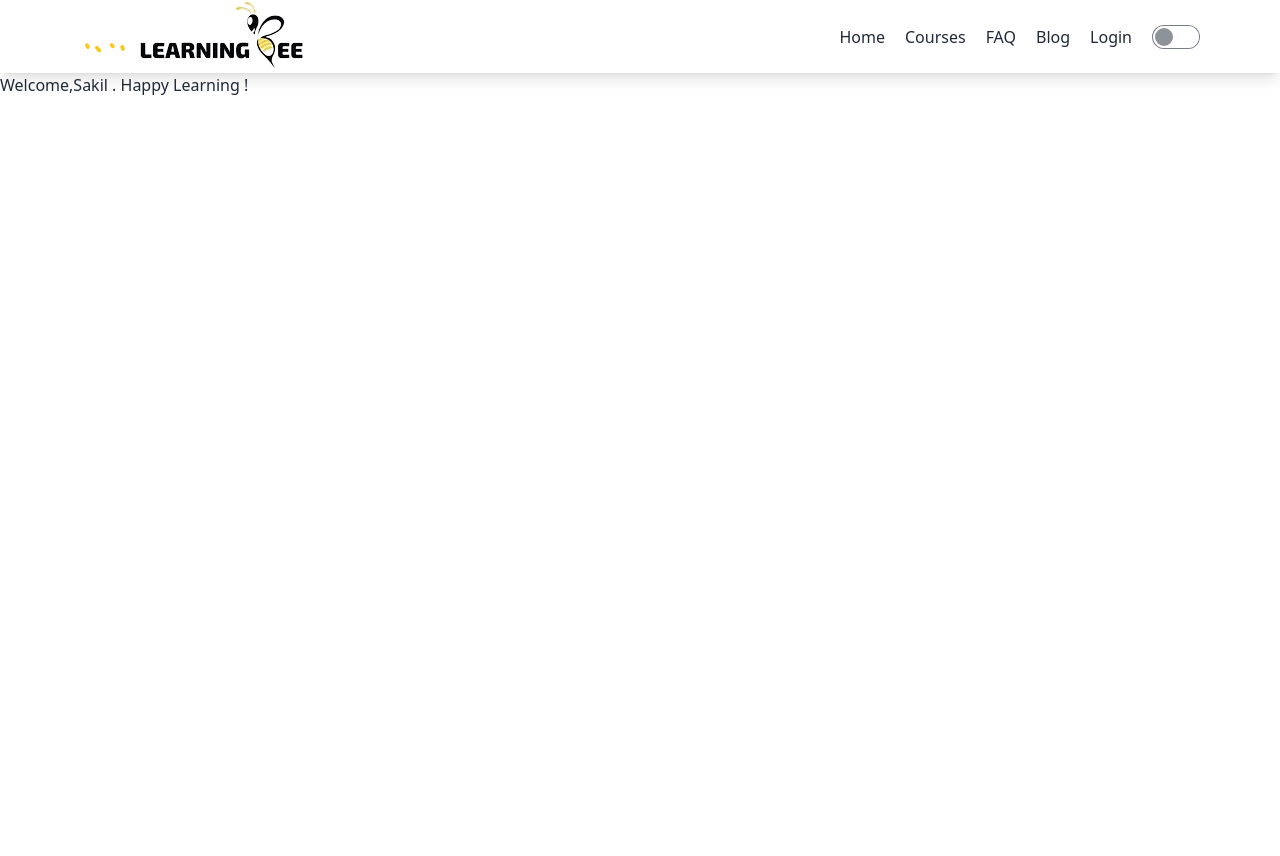
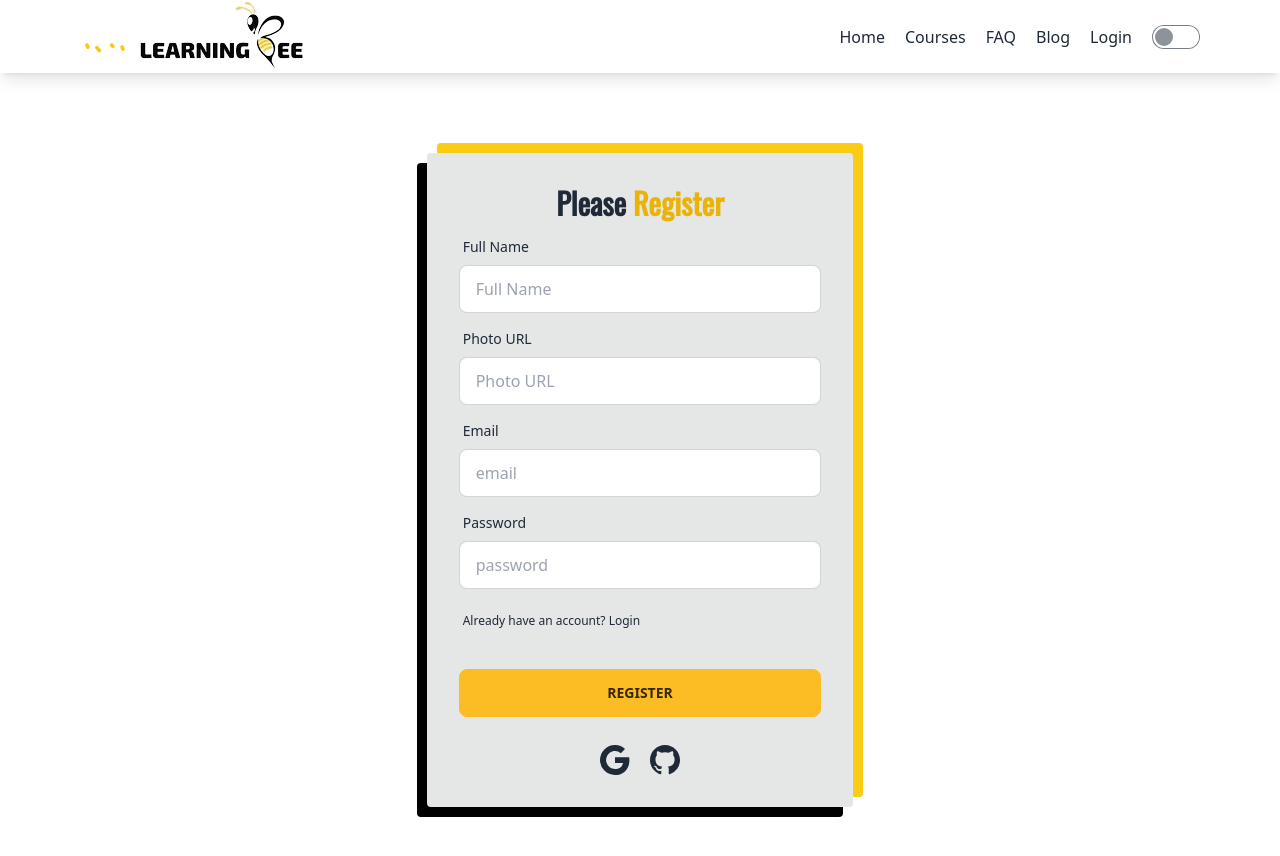
Before and after one commit to SalmaLisa/learning-bee, a React (Create React App) app: page /register in a window 1280 px wide. Shown: the top 856 px of the page. Before the commit the page ends 800 px from the top, so only its background shows below. Built offline with nearby package versions, Linux system fonts and the light colour scheme; no server answers.

Commit message:
authentication done

```diff
--- a/src/components/UserNav.js
+++ b/src/components/UserNav.js
@@ -1,13 +1,39 @@
-import React, { useContext } from 'react';
-import { AuthContext } from '../Contexts/UserContext';
+import React, { useContext } from "react";
+import { AuthContext } from "../Contexts/UserContext";
+import { FaUser } from "react-icons/fa";
 
 const UserNav = () => {
   const { user } = useContext(AuthContext);
   return (
-    <div className=''>
-      <div>Welcome,{user} . Happy Learning !</div>
-      <div></div>
-    </div>
+    <>
+      {user?.uid &&
+      <div className="flex justify-between items-center px-20 py-4 shadow">
+      <div>
+        <p className="italic font-semibold ml-20">
+        Hello
+         <span className="font-bold text-yellow-500 text-xl"> {(user?.displayName)?.toUpperCase()}</span> !! Welcome to Learning Bee . Wish you Happy Learning !
+        </p>
+      </div>
+      <div className="flex items-center">
+        <p  className="font-bold mr-2">{user?.email}</p>
+        {user?.photoURL ?
+          <div className=" tooltip tooltip-right" data-tip="User">
+              <div className="avatar online ">
+        <div className="w-12 rounded-full">
+          <img src={user.photoURL} alt=""/>
+        </div>
+      </div>
+      </div>
+          :
+          <div className="tooltip tooltip-right" data-tip="User">
+             <button className="p-2 rounded-full border-black border">
+            <FaUser className="text-xl" />
+        </button>
+         </div>
+        }
+      </div>
+    </div>}
+    </>
   );
 };
 
--- a/src/index.js
+++ b/src/index.js
@@ -9,7 +9,7 @@ import UserContext from './Contexts/UserContext';
 const root = ReactDOM.createRoot(document.getElementById('root'));
 root.render(
   <UserContext>
-    <Toaster />
+    <Toaster  position="top-center"/>
     <App />
   </UserContext>
 );
--- a/src/pages/CourseDetails.js
+++ b/src/pages/CourseDetails.js
@@ -5,7 +5,7 @@ import { MdDownload } from 'react-icons/md';
 
 const CourseDetails = () => {
   const courseDetails = useLoaderData();
-  const { _id,title, img, desc,Price, rating } = courseDetails;
+  const { title, img, desc,Price, rating } = courseDetails;
   console.log(courseDetails);
   // Function will execute on click of button
   const onButtonClick = () => {
--- a/src/pages/Login.js
+++ b/src/pages/Login.js
@@ -1,53 +1,101 @@
-import React, { useState } from 'react';
-import { Link } from 'react-router-dom';
-import '../styles/courses.css'
+import React, { useContext} from "react";
+import { Link, useLocation, useNavigate } from "react-router-dom";
+import "../styles/courses.css";
+import { BsGoogle, BsGithub } from "react-icons/bs";
+import { AuthContext } from "../Contexts/UserContext";
+import toast from "react-hot-toast";
 
 const Login = () => {
-  const [email, setEmail] = useState('');
-  const [password, setPassword] = useState('');
-  const [error, setError] = useState('');
+  const { handleLogin, googleSignIn, gitHubSignIn } = useContext(AuthContext);
+  const location = useLocation();
+  const navigate= useNavigate()
+  const from = location.state.from.pathName || '/';
   const handleFormSubmit = (e) => {
-    e.preventDefault()
+    e.preventDefault();
     const form = e.target;
     const email = form.email.value;
     const password = form.password.value;
 
-    if (password.length < 6) {
-      setError('Password must be at least 6 characters.')
+    //handle User Login
+    handleLogin(email, password)
+    .then((userCredential) => {
+      const user = userCredential.user;
+      toast.success("Successfully logged in");
+      console.log(user);
+      form.reset();
+      navigate(from,{replace:true})
+    })
+    .catch((error) => {
+      toast.error(error.message);
+      console.error(error);
+    });
+  };
+  const handleGoogleSignIn = () => {
+    googleSignIn()
+      .then(() => { })
+    .catch(error=>console.log(error))
   }
-    else {
-      setError('')
-    }
-    form.reset()
-
-
+  const handleGithubSignIn = () => {
+    gitHubSignIn()
+      .then(() => {})
+    .catch(error=>console.log(error))
   }
   return (
-    <form onSubmit={handleFormSubmit} className="card-body lg:w-1/3 mx-auto px-30 bg-base-300 shadow-layer rounded mt-20">
-      <h1 style={{ fontFamily: "'Oswald', sans-serif" }} className='text-3xl font-semibold text-center'>Please <span className='text-yellow-500'>Login</span></h1>
+    <form
+      onSubmit={handleFormSubmit}
+      className="card-body lg:w-1/3 mx-auto px-30 bg-base-300 shadow-layer rounded my-20"
+    >
+      <h1
+        style={{ fontFamily: "'Oswald', sans-serif" }}
+        className="text-3xl font-semibold text-center"
+      >
+        Please <span className="text-yellow-500">Login</span>
+      </h1>
       <div className="form-control">
         <label className="label">
           <span className="label-text">Email</span>
         </label>
-          <input type="text" name='email' placeholder="email" className="input input-bordered" required/>
+        <input
+          type="email"
+          name="email"
+          placeholder="email"
+          className="input input-bordered"
+          required
+        />
       </div>
       <div className="form-control">
         <label className="label">
           <span className="label-text">Password</span>
         </label>
-          <input type="text" name='password' placeholder="password" className="input input-bordered" required/>
+        <input
+          type="password"
+          name="password"
+          placeholder="password"
+          className="input input-bordered"
+          required
+        />
         <label className="label">
-          {error && <small className='text-red-600'>{error}</small>}
+          <Link className="label-text-alt link link-hover">
+            Forgot password?
+          </Link>
         </label>
         <label className="label">
-            <Link className="label-text-alt link link-hover">Forgot password?</Link>
+          <Link to='/register' className="label-text-alt link link-hover">
+            New to this site ? Create an account
+          </Link>
         </label>
       </div>
-      <div>
 
-      </div>
       <div className="form-control mt-6">
         <button className="btn btn-warning">Login</button>
+      </div>
+      <div className="flex text-3xl justify-center mt-5">
+        <button onClick={handleGoogleSignIn}>
+          <BsGoogle />
+        </button>
+        <button onClick={handleGithubSignIn}>
+          <BsGithub className="ml-5" />
+        </button>
       </div>
     </form>
   );
--- a/src/pages/Register.js
+++ b/src/pages/Register.js
@@ -1,9 +1,145 @@
-import React from 'react';
+import React, { useContext, useState } from "react";
+import { Link } from "react-router-dom";
+import "../styles/courses.css";
+import { BsGoogle, BsGithub } from "react-icons/bs";
+import { AuthContext } from "../Contexts/UserContext";
+import toast from "react-hot-toast";
 
 const Register = () => {
+  const [error, setError] = useState("");
+  const { createUser, updateUserInfo, googleSignIn ,gitHubSignIn } = useContext(AuthContext);
+  const handleFormSubmit = (e) => {
+    e.preventDefault();
+    const form = e.target;
+    const name = form.name.value;
+    const photoURL = form.photoURL.value;
+    const email = form.email.value;
+    const password = form.password.value;
+
+    if (password.length < 8) {
+      setError("Password must be at least 8 characters.");
+      return;
+    } else {
+      setError("");
+    }
+
+    //create user
+    createUser(email, password)
+      .then((userCredential) => {
+        const user = userCredential.user;
+        toast.success("User is successfully created");
+        console.log(user);
+        updateUserNameAndPhoto();
+        form.reset();
+      })
+      .catch((error) => {
+        toast.error(error.message);
+        console.error(error);
+      });
+
+    //update users name and photo
+    const updateUserNameAndPhoto = () => {
+      updateUserInfo(name, photoURL)
+        .then(() => {})
+        .catch((error) => {
+          console.log(error);
+        });
+    };
+  };
+
+  //google sign in
+  const handleGoogleSignIn = () => {
+    googleSignIn()
+      .then(() => { })
+    .catch(error=>console.log(error))
+  }
+
+  //github sign in
+  const handleGithubSignIn = () => {
+    gitHubSignIn()
+      .then(() => {})
+    .catch(error=>console.log(error))
+  }
   return (
     <div>
+      <form
+        onSubmit={handleFormSubmit}
+        className="card-body lg:w-1/3 mx-auto px-30 bg-base-300 shadow-layer rounded my-20"
+      >
+        <h1
+          style={{ fontFamily: "'Oswald', sans-serif" }}
+          className="text-3xl font-semibold text-center"
+        >
+          Please <span className="text-yellow-500">Register</span>
+        </h1>
+        <div className="form-control">
+          <label className="label">
+            <span className="label-text">Full Name</span>
+          </label>
+          <input
+            type="text"
+            name="name"
+            placeholder="Full Name"
+            className="input input-bordered"
+            required
+          />
+        </div>
+        <div className="form-control">
+          <label className="label">
+            <span className="label-text">Photo URL</span>
+          </label>
+          <input
+            type="text"
+            name="photoURL"
+            placeholder="Photo URL"
+            className="input input-bordered"
+          />
+        </div>
+        <div className="form-control">
+          <label className="label">
+            <span className="label-text">Email</span>
+          </label>
+          <input
+            type="text"
+            name="email"
+            placeholder="email"
+            className="input input-bordered"
+            required
+          />
+        </div>
+        <div className="form-control">
+          <label className="label">
+            <span className="label-text">Password</span>
+          </label>
+          <input
+            type="text"
+            name="password"
+            placeholder="password"
+            className="input input-bordered"
+            required
+          />
+          <label className="label">
+            {error && <small className="text-red-600">{error}</small>}
+          </label>
+          <label className="label">
+            <Link to="/login" className="label-text-alt link link-hover">
+              Already have an account? Login
+            </Link>
+          </label>
+        </div>
 
+        <div className="form-control mt-6">
+          <button className="btn btn-warning">Register</button>
+        </div>
+        <div className="flex text-3xl justify-center mt-5">
+          <button onClick={handleGoogleSignIn}>
+            <BsGoogle />
+          </button>
+          <button onClick={handleGithubSignIn}>
+            <BsGithub className="ml-5" />
+          </button>
+        </div>
+      </form>
     </div>
   );
 };
--- a/src/routes/privateRoute.js
+++ b/src/routes/privateRoute.js
@@ -1,11 +1,14 @@
-import React from 'react';
+import React, { useContext } from 'react';
+import { Navigate, useLocation } from 'react-router-dom';
+import { AuthContext } from '../Contexts/UserContext';
 
-const privateRoute = () => {
-  return (
-    <div>
-
-    </div>
-  );
+const PrivateRoute = ({ children }) => {
+  const { user } = useContext(AuthContext)
+  const location = useLocation()
+  if (!user?.uid) {
+    <Navigate to='/login' state={{from:location}} replace></Navigate>
+  }
+  return children;
 };
 
-export default privateRoute;
+export default PrivateRoute;
--- a/src/routes/router.js
+++ b/src/routes/router.js
@@ -8,6 +8,7 @@ import FAQ from "../pages/FAQ";
 import Home from "../pages/Home";
 import Login from "../pages/Login";
 import Register from "../pages/Register";
+import PrivateRoute from "./PrivateRoute";
 
 const router = createBrowserRouter([
   {
```
Also changed, not shown: src/Contexts/UserContext.js (+47 -4 lines), src/components/Nav.js (+18 -3 lines), src/pages/ErrorPage.js (+23 -3 lines), src/styles/courses.css (line endings or trailing spaces). Lines whose indentation alone changed are shown as unchanged.
